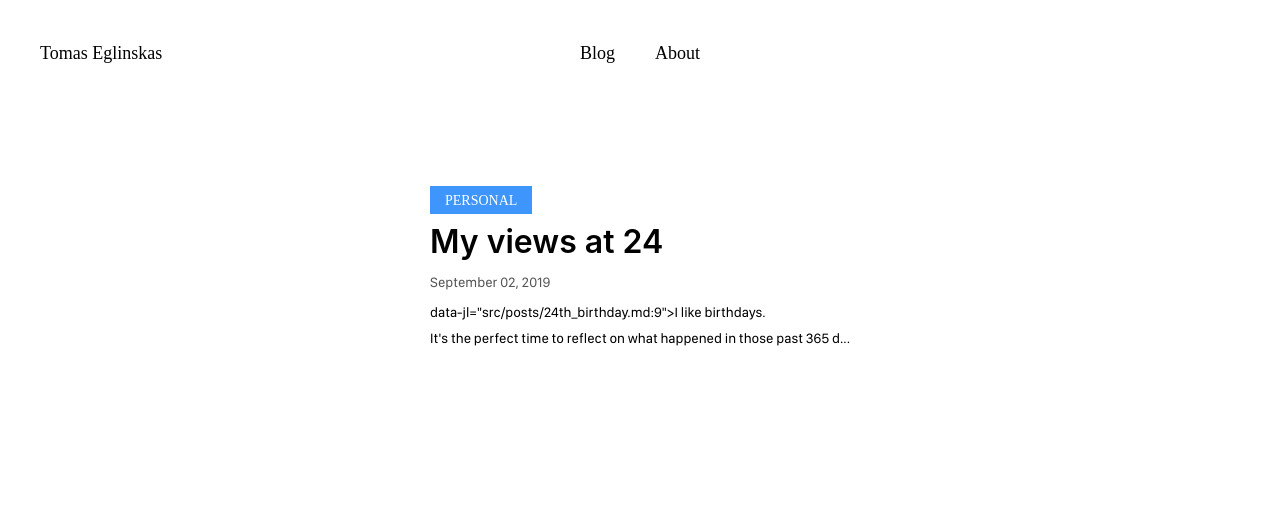
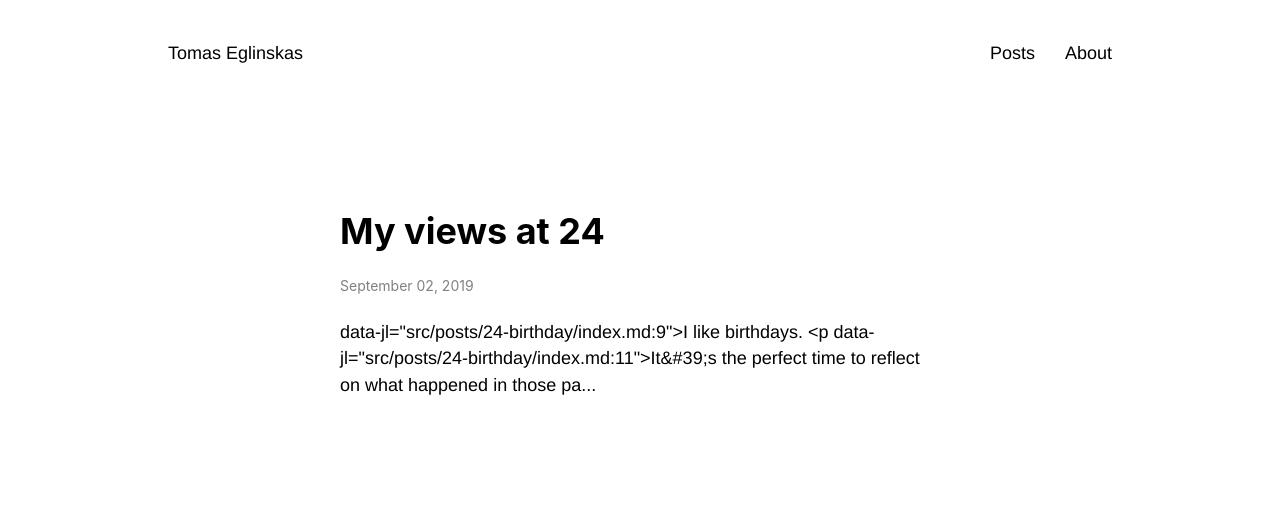
Before and after one commit to adtm/blog, a Gatsby site: page / in a window 1280 px wide. Built offline with nearby package versions, Linux system fonts and the light colour scheme; Gatsby itself is replaced by a stand-in of ours; a web font is replaced by a local one.

Commit message:
:wq Start of refactor blog towards plain css

```diff
--- a/gatsby-config.js
+++ b/gatsby-config.js
@@ -1,8 +1,7 @@
 module.exports = {
   siteMetadata: {
     title: "Blog",
-    description:
-      "A simple place where I try to share my knowledge and stories about various topics which intrigue me.",
+    description: "A simple place where I try to share my knowledge and stories about various topics which intrigue me.",
     author: `Tomas Eglinskas`,
   },
   plugins: [
--- a/package.json
+++ b/package.json
@@ -6,7 +6,7 @@
   "author": "Tomas Eglinskas",
   "dependencies": {
     "babel-plugin-styled-components": "^1.10.6",
-    "gatsby": "^2.13.51",
+    "gatsby": "^2.18.25",
     "gatsby-image": "^2.2.8",
     "gatsby-plugin-google-analytics": "^2.1.20",
     "gatsby-plugin-manifest": "^2.2.4",
@@ -18,6 +18,7 @@
     "gatsby-transformer-remark": "^2.6.15",
     "gatsby-transformer-sharp": "^2.2.5",
     "prop-types": "^15.7.2",
+    "radium": "^0.26.0",
     "react": "^16.8.6",
     "react-dom": "^16.8.6",
     "react-ga": "^2.6.0",
--- a/src/components/header/Header.jsx
+++ b/src/components/header/Header.jsx
@@ -1,45 +1,16 @@
 import React from "react"
+import styles from './header.module.css'
+
 import { Link } from "gatsby"
-import styled from "styled-components"
-
-const StyledHeader = styled.header`
-  display: flex;
-  justify-content: center;
-  align-items: center;
-`
-
-const Category = styled(Link)`
-  font-family: "SF Compact Display";
-  font-size: 18px;
-  font-weight: 500;
-  text-decoration: none;
-  margin: 40px 20px 0 20px;
-  color: #000;
-`
-
-const Name = styled.p`
-  position: absolute;
-  font-family: "SF Compact Display";
-  font-size: 18px;
-  font-weight: 500;
-  margin: 40px 20px 0 20px;
-  color: #000;
-  left: 20px;
-
-  @media screen and (max-width: 640px) {
-    & {
-      position: absolute;
-      visibility: hidden;
-    }
-  }
-`
 
 const Header = () => (
-  <StyledHeader>
-    <Name>Tomas Eglinskas</Name>
-    <Category to="/">Blog</Category>
-    <Category to="/about">About</Category>
-  </StyledHeader>
+  <div className={styles.header}>
+    <p className={styles.title}>Tomas Eglinskas</p>
+    <div>
+      <Link className={styles.link} to="/">Posts</Link>
+      <Link className={styles.link} to="/about">About</Link>
+    </div>
+  </div>
 )
 
 export default Header
--- /dev/null
+++ b/src/components/header/header.module.css
@@ -0,0 +1,18 @@
+.header {
+  display: flex;
+  justify-content: space-between;
+}
+
+.title {
+  color: #000;
+}
+
+.link {
+  color: #000;
+  margin-left: 30px;
+  text-decoration: none;
+}
+
+.link:hover {
+  color: red;
+}
--- a/src/components/label/Label.jsx
+++ /dev/null
@@ -1,31 +0,0 @@
-import React from "react"
-import styled from 'styled-components'
-
-const Container = styled.button`
-    border: 0;
-    cursor: pointer;
-    padding: 0px 15px;
-    margin-right: 10px;
-    background-color: ${({ bgColor }) => bgColor || "#3E95FB" };
-    width: max-content;
-
-    :hover {
-        background-color: ${({ hoverColor }) => hoverColor || "#107EFF" };
-    }
-`
-
-const StyledLabel = styled.span`
-    font-family: "SF Compact Display";
-    font-size: 14px;
-    font-weight: 500;
-    text-transform: uppercase;
-    color: #fff;
-`
-
-const Label = ({ name, bgColor, hoverColor }) => (
-    <Container bgColor={bgColor} hoverColor={hoverColor}>
-        <StyledLabel>{name}</StyledLabel>
-    </Container>
-)
-
-export default Label
--- a/src/components/layout/layout.js
+++ b/src/components/layout/layout.js
@@ -1,35 +1,24 @@
-/**
- * Layout component that queries for data
- * with Gatsby's useStaticQuery component
- *
- * See: https://www.gatsbyjs.org/docs/use-static-query/
- */
-
 import React from "react"
 import PropTypes from "prop-types"
-import { useStaticQuery, graphql } from "gatsby"
+
 
 import Header from "../header/Header"
 import "./layout.css"
 
-const Layout = ({ children }) => {
-  const data = useStaticQuery(graphql`
-    query SiteTitleQuery {
-      site {
-        siteMetadata {
-          title
-        }
-      }
-    }
-  `)
+const styles = {
+  container: {
+    margin: "auto",
+    maxWidth: 1024,
+    padding: 40,
+  },
+}
 
-  return (
-    <>
-      <Header siteTitle={data.site.siteMetadata.title} />
-      {children}
-    </>
-  )
-}
+const Layout = ({ children }) => (
+  <div style={styles.container}>
+    <Header />
+    {children}
+  </div>
+)
 
 Layout.propTypes = {
   children: PropTypes.node.isRequired,
--- /dev/null
+++ b/src/components/post/Preview.jsx
@@ -0,0 +1,24 @@
+import React from "react"
+import { Link } from "gatsby"
+
+import styles from "./preview.module.css"
+
+const PREVIEW_LIMIT = 180
+
+const Post = ({ title, date, html, path }) => (
+  <article>
+    <Link className={styles.link} to={path}>
+      <h1 className={styles.title}>{title}</h1>
+      <h3 className={styles.date}>{date}</h3>
+      <p>
+        {html
+          .substring(3, PREVIEW_LIMIT)
+          .replace("<p>", "")
+          .replace("</p>", "")
+          .concat("...")}
+      </p>
+    </Link>
+  </article>
+)
+
+export default Post
--- /dev/null
+++ b/src/components/post/preview.module.css
@@ -0,0 +1,15 @@
+.title {
+  font-size: 36px;
+}
+
+.date {
+  font-size: 14px;
+  font-weight: 400;
+  color: grey;
+}
+
+.link {
+  color: #000;
+  text-decoration: none;
+
+}
--- a/src/pages/index.js
+++ b/src/pages/index.js
@@ -2,16 +2,16 @@
 import styled from "styled-components"
 import { graphql } from "gatsby"
 
-import Post from "../templates/QuickPost"
+import Post from "../components/post/Preview"
 import Layout from "../components/layout/layout"
 
 const Container = styled.div`
   margin: auto;
+  max-width: 640px;
   padding: 20px;
   margin-top: 100px;
   margin-bottom: 20px;
-  max-width: 460px;
-  font-family: "SF Compact Display";
+
 
   @media screen and (max-width: 480px) {
     & {
--- a/src/templates/QuickPost.jsx
+++ /dev/null
@@ -1,57 +0,0 @@
-import React from "react"
-import { Link } from "gatsby"
-import styled from "styled-components"
-
-import Label from "../components/label/Label"
-
-const Container = styled.div`
-  margin: auto;
-  max-width: 460px;
-  margin-bottom: 40px;
-`
-
-const PostContainer = styled(Link)`
-  font-family: "SF Compact Display";
-  color: #000;
-  text-decoration: none;
-`
-
-const Title = styled.h3`
-  font-size: 32px;
-  font-weight: 600;
-  margin: 10px 0px;
-`
-
-const Date = styled.p`
-  font-size: 14px;
-  color: #555;
-  margin: 5px 0px;
-`
-
-const Text = styled.p`
-  font-size: 14px;
-  line-height: 1.8;
-`
-
-const Post = ({ title, date, html, tags, path }) => (
-  <Container>
-    {tags.map(tag => (
-      <Label name={tag} />
-    ))}
-    <PostContainer to={path}>
-      <Title>{title}</Title>
-      <Date>{date}</Date>
-      <Text
-        dangerouslySetInnerHTML={{
-          __html: html
-            .substring(3, 180)
-            .replace("<p>", "")
-            .replace("</p>", "")
-            .concat("..."),
-        }}
-      ></Text>
-    </PostContainer>
-  </Container>
-)
-
-export default Post
```
Also changed, not shown: src/components/layout/layout.css (+0 -8 lines), src/posts/24-birthday/index.md (line endings or trailing spaces), 2 other files.
